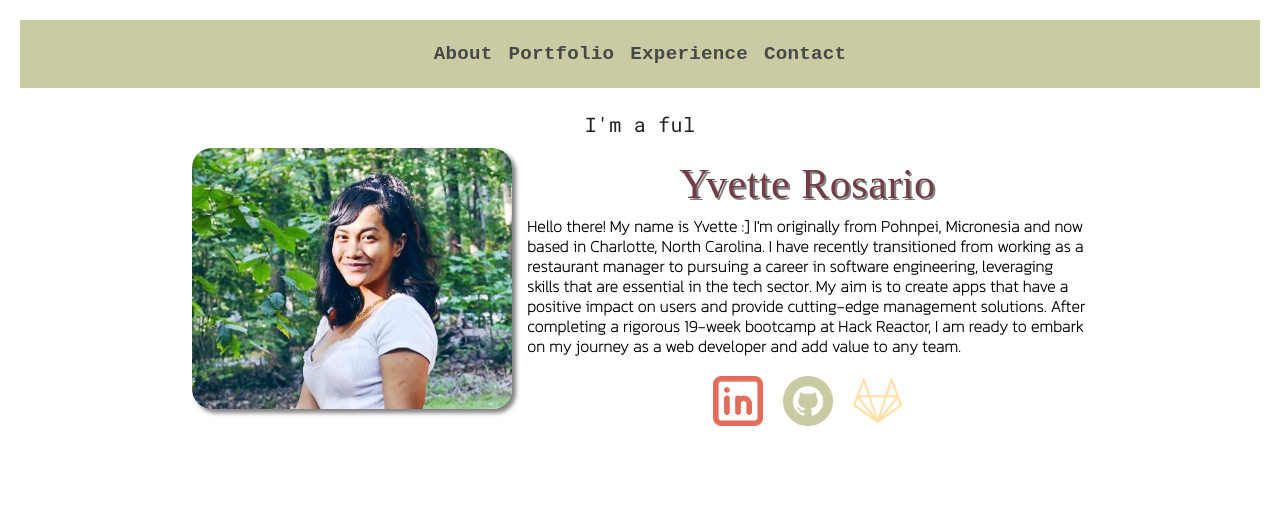
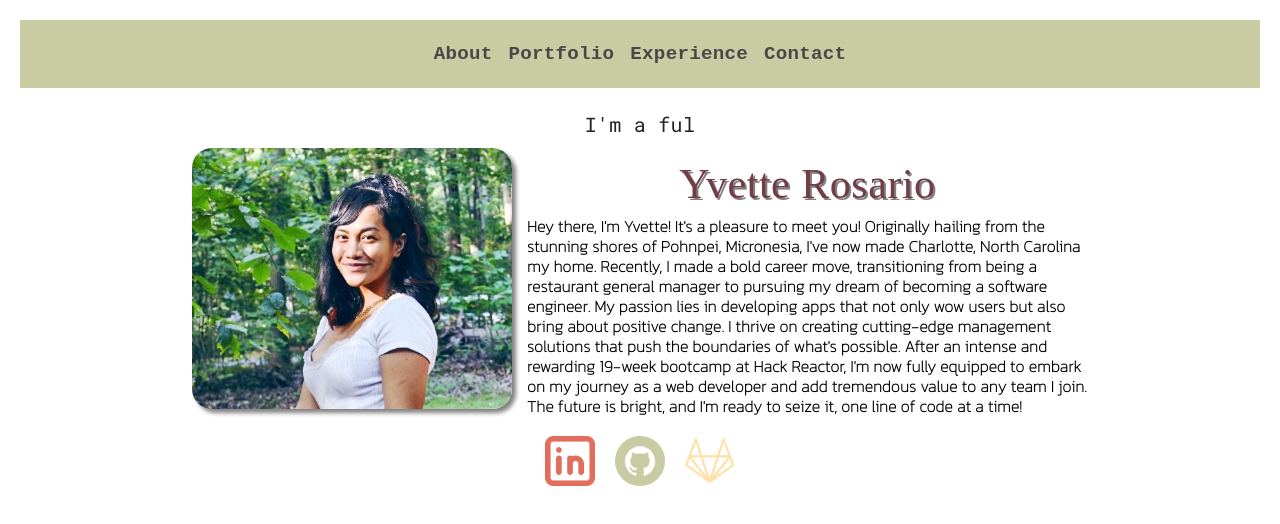
Before and after one commit to Introvette/angular-site, an Angular app in the folder introvette/: page / in a window 1280 px wide. Shown: the top 524 px of the page. Built offline with nearby package versions, Linux system fonts and the light colour scheme; a web font is replaced by a local one.

Commit message:
updated about

```diff
--- a/introvette/src/app/home/home.component.html
+++ b/introvette/src/app/home/home.component.html
@@ -9,7 +9,11 @@
     </div>
     <div class="text-box">
       <h2>Yvette Rosario</h2>
-      <p>Hello there! My name is Yvette :] I'm originally from Pohnpei, Micronesia and now based in Charlotte, North Carolina. I have recently transitioned from working as a restaurant manager to pursuing a career in software engineering, leveraging skills that are essential in the tech sector. My aim is to create apps that have a positive impact on users and provide cutting-edge management solutions. After completing a rigorous 19-week bootcamp at Hack Reactor, I am ready to embark on my journey as a web developer and add value to any team.</p>
+      <p>Hey there, I'm Yvette! It's a pleasure to meet you! Originally hailing from the stunning shores of Pohnpei, Micronesia, I've now made Charlotte, North Carolina my home. Recently, I made a bold career move, transitioning from being a restaurant general manager to pursuing my dream of becoming a software engineer.
+
+My passion lies in developing apps that not only wow users but also bring about positive change. I thrive on creating cutting-edge management solutions that push the boundaries of what's possible. After an intense and rewarding 19-week bootcamp at Hack Reactor, I'm now fully equipped to embark on my journey as a web developer and add tremendous value to any team I join.
+
+The future is bright, and I'm ready to seize it, one line of code at a time!</p>
     </div>
     <div class="logo-container">
       <a href="https://www.linkedin.com/in/vetterosario/" target="_blank"><img class="thumbnail" src="assets/img/linkedin.png"></a>
```
